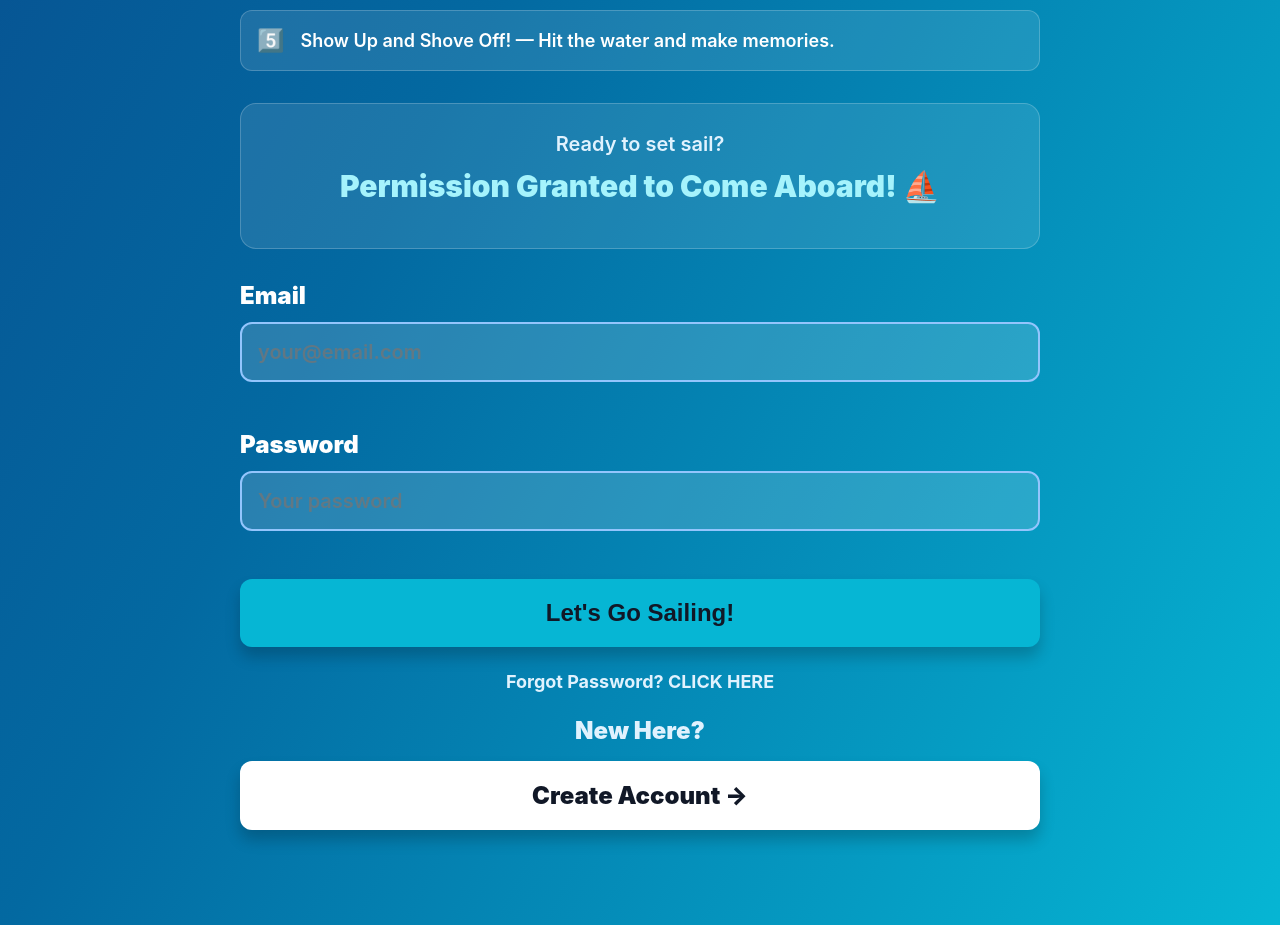
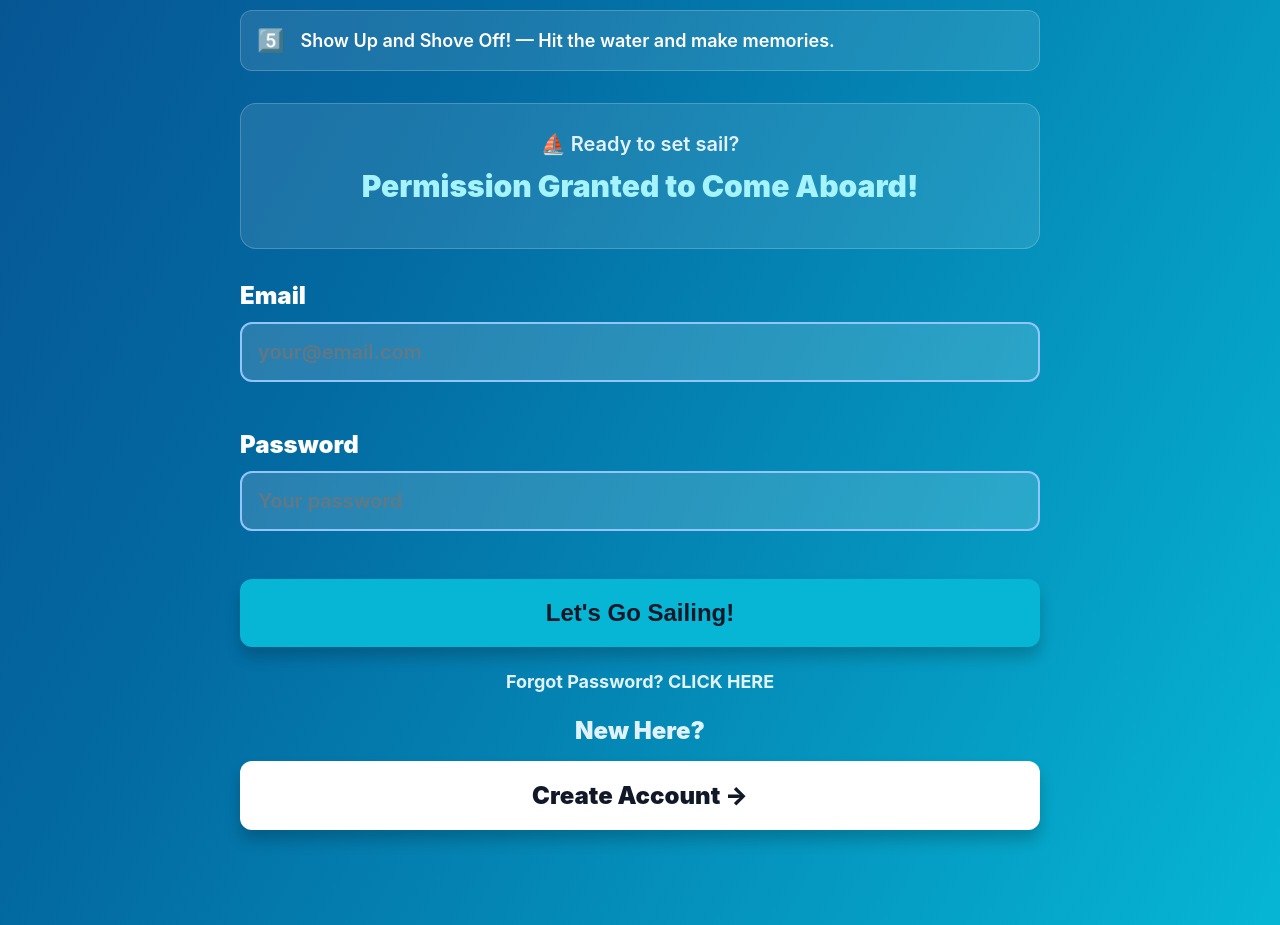
Before and after one commit to TommieC25/Sailing, a React (Vite) app: page /Sailing/login in a window 1280 px wide. Shown: the part 1471-2396 px from the top of the page. Built offline with nearby package versions, Linux system fonts and the light colour scheme; no server answers.

Commit message:
Move sailboat emoji to ready to set sail line
https://claude.ai/code/session_01BafMe1gHmjPWinj5qe3kGv

```diff
--- a/src/components/Auth/LoginForm.jsx
+++ b/src/components/Auth/LoginForm.jsx
@@ -141,8 +141,8 @@ export default function LoginForm() {
         </div>
 
         <div style={{...styles.section, textAlign: 'center', padding: '1.5rem', background: 'rgba(255,255,255,0.1)', borderRadius: '1rem', border: '1px solid rgba(255,255,255,0.2)'}}>
-          <p style={{...styles.description, margin: 0, fontSize: '1.25rem'}}>Ready to set sail?</p>
-          <p style={{...styles.sectionTitle, marginTop: '0.5rem', color: '#a5f3fc'}}>Permission Granted to Come Aboard! ⛵</p>
+          <p style={{...styles.description, margin: 0, fontSize: '1.25rem'}}>⛵ Ready to set sail?</p>
+          <p style={{...styles.sectionTitle, marginTop: '0.5rem', color: '#a5f3fc'}}>Permission Granted to Come Aboard!</p>
         </div>
 
         {/* Sign In Form */}
```
